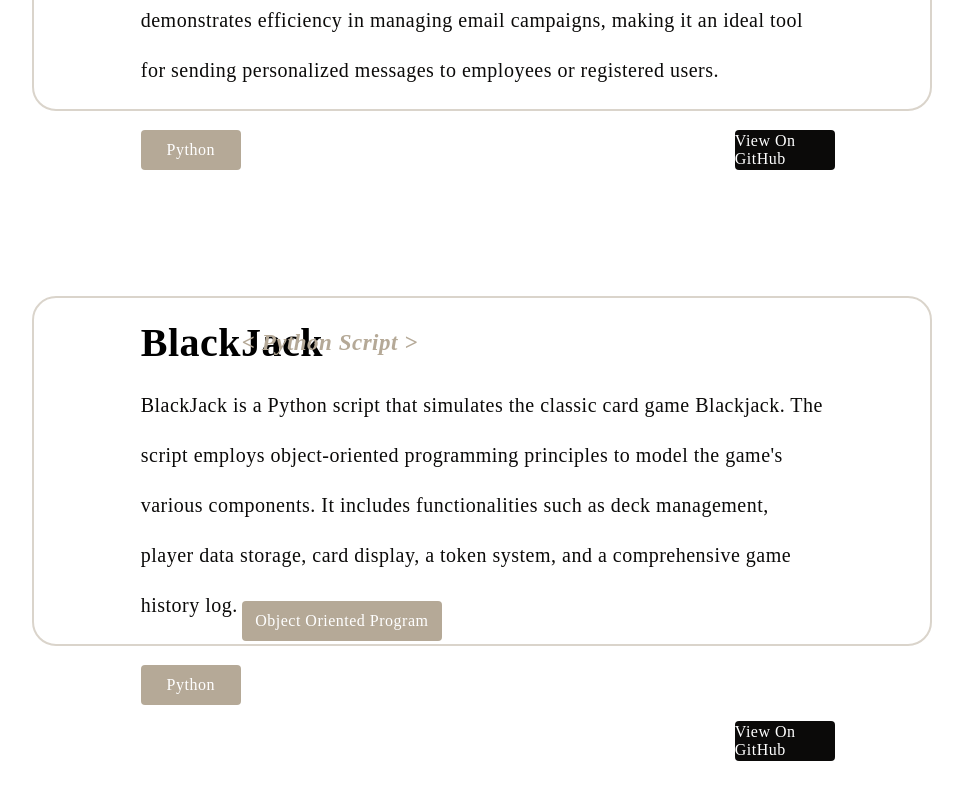
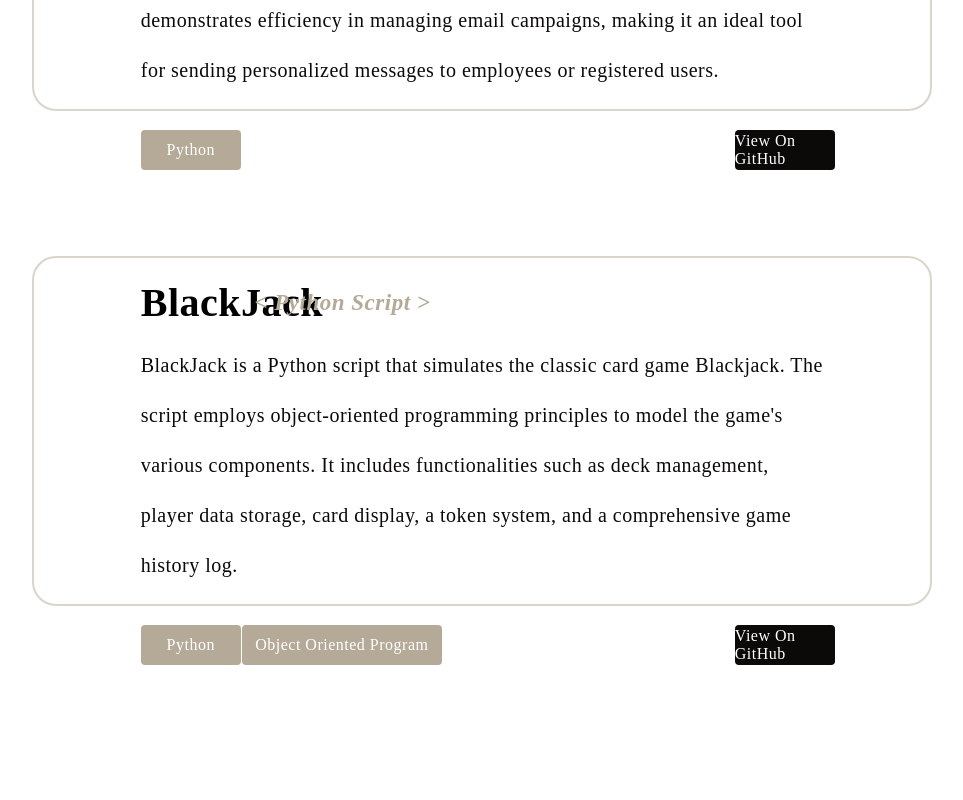
Before and after one commit to devp19/portfolio-site-v1, a plain HTML site: page projects.html in a window 1280 px wide. Shown: the part 1280-2080 px from the top of the page, without its empty margins (158-1121 px from the left). Drawn offline with Linux system fonts and the light colour scheme; a web font is replaced by a local one.

Commit message:
Update styles.css

```diff
--- a/styles.css
+++ b/styles.css
@@ -641,11 +641,9 @@ body::before {
   }
 }
 
-
-
 #project-3 {
   position: relative;
-  top: -1050px;
+  top: -1090px;
 
   .project-box-3 {
     height: 350px;
@@ -673,7 +671,7 @@ body::before {
     display: flex;
     position: relative;
     top: -509px;
-    margin-left: 31%;
+    margin-left: 32%;
     font-size: 23px;
     color: #b5a997;
     font-style: italic;
@@ -724,7 +722,7 @@ body::before {
   .LanguageOOP {
     display: flex;
     position: relative;
-    top: -620px;
+    top: -556px;
     margin-left: 31%;
     justify-content: center;
     align-items: center;
@@ -745,7 +743,7 @@ body::before {
   .view-three {
     display: flex;
     position: relative;
-    top: -556px;
+    top: -612px;
     margin-left: 70%;
     justify-content: center;
     align-items: center;
@@ -782,7 +780,10 @@ body::before {
 
     .LanguageOOP {
       top: -538px;
+    }
 
+    #project-3 {
+      top: -1050px;
     }
   }
 }
```
